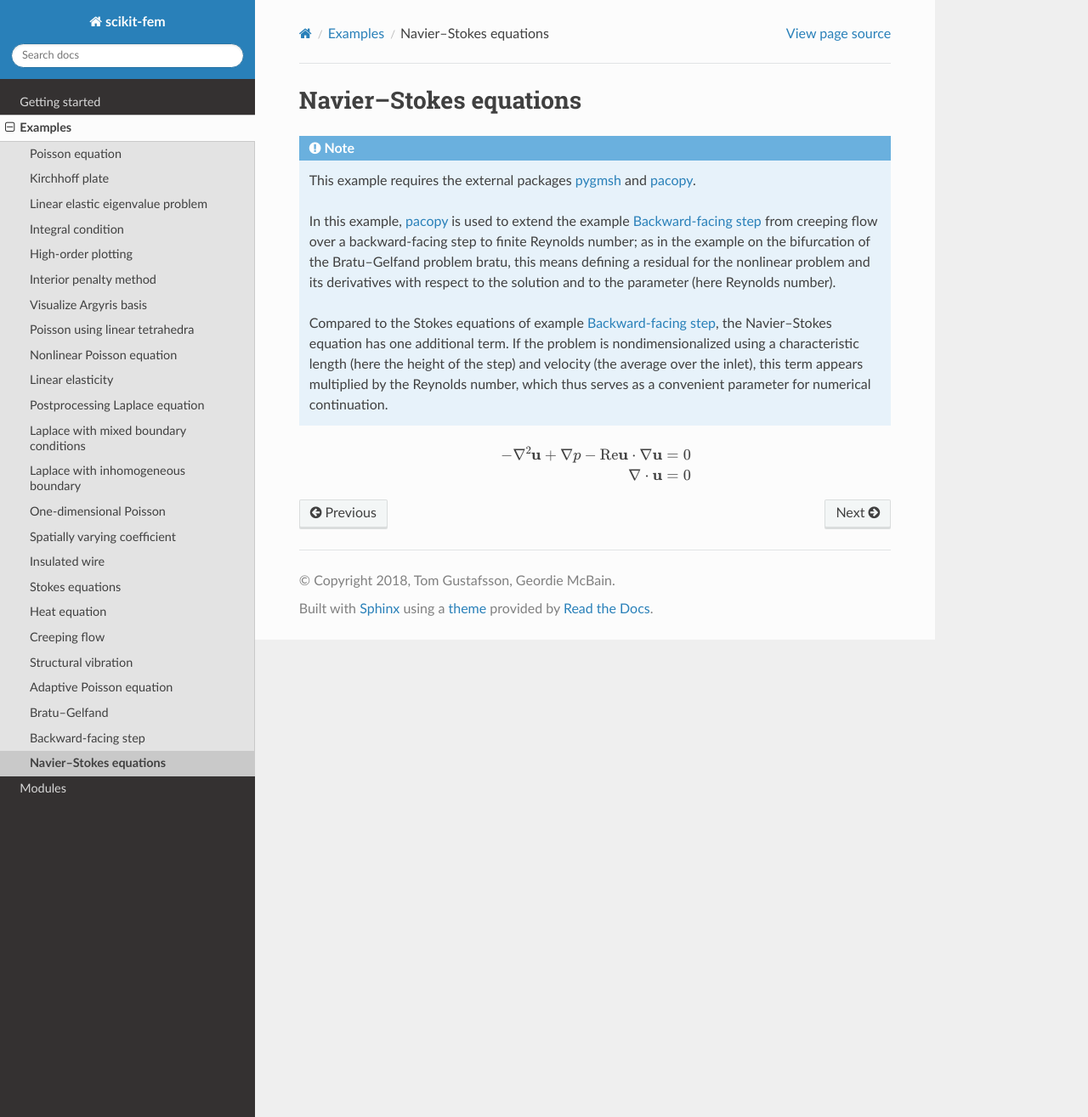
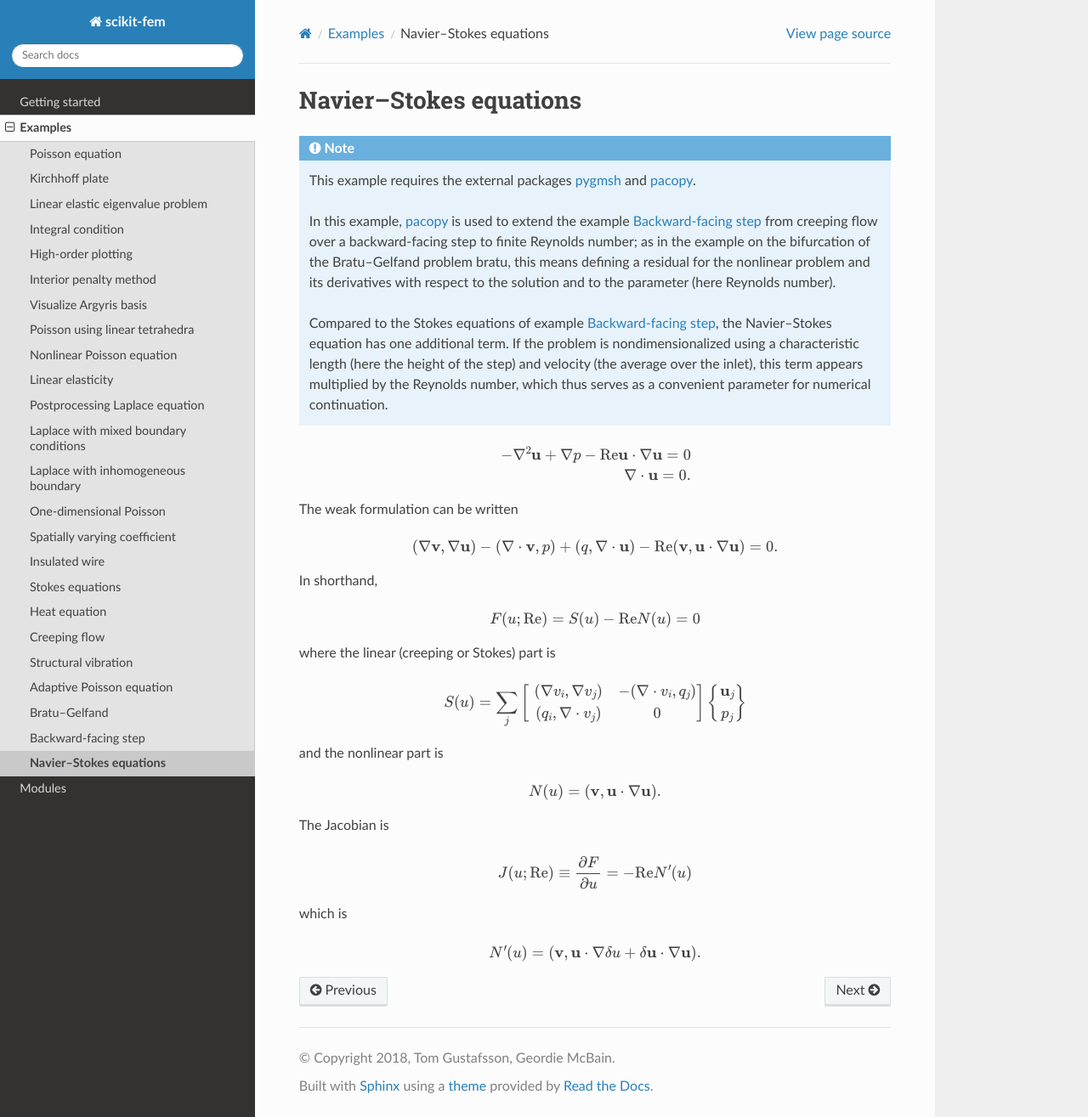
Before and after one commit to kinnala/scikit-fem, a Sphinx documentation site: the page built from docs/examples/ns.rst, in a window 1280 px wide and 1315 px high. Shown: the whole window at 85% size. Built offline with Sphinx 7.4.7 and the Read the Docs theme 2.0.0, drawn with Linux system fonts in a browser that asks for light colours.

Commit message:
derived residual and jacobian

```diff
--- a/docs/examples/ns.rst
+++ b/docs/examples/ns.rst
@@ -14,4 +14,48 @@ Navier–Stokes equations
 
    -\nabla^2 \mathbf u + \nabla p - \mathrm{Re} \mathbf u \cdot\nabla\mathbf u = 0
 
-   \nabla\cdot\mathbf u = 0
+   \nabla\cdot\mathbf u = 0.
+
+The weak formulation can be written
+
+.. math::
+
+   (\nabla\mathbf v, \nabla\mathbf u) - (\nabla\cdot\mathbf v, p)
+   + (q, \nabla\cdot\mathbf u)
+     - \mathrm{Re} (\mathbf v, \mathbf u\cdot\nabla\mathbf u) = 0.
+
+In shorthand,
+
+.. math::
+
+   F (u; \mathrm{Re}) = S (u) - \mathrm{Re} N (u) = 0
+
+where the linear (creeping or Stokes) part is
+
+.. math::
+
+   S (u) = \sum_j \begin{bmatrix}
+   (\nabla v_i, \nabla v_j) & -(\nabla\cdot v_i, q_j) \\
+   (q_i, \nabla\cdot v_j) & 0
+   \end{bmatrix}\begin{Bmatrix} \mathbf u_j \\ p_j\end{Bmatrix}
+
+and the nonlinear part is
+
+.. math::
+
+   N(u) = (\mathbf v, \mathbf u\cdot\nabla\mathbf u).
+
+
+The Jacobian is
+
+.. math::
+
+   J(u; \mathrm{Re}) \equiv \frac{\partial F}{\partial u} = -\mathrm{Re} N'(u)
+
+which is
+
+.. math::
+   N' (u) =
+   (\mathbf v,
+   \mathbf u\cdot\nabla\mathbf\delta u
+   + \delta\mathbf u\cdot\nabla\mathbf u).
```
